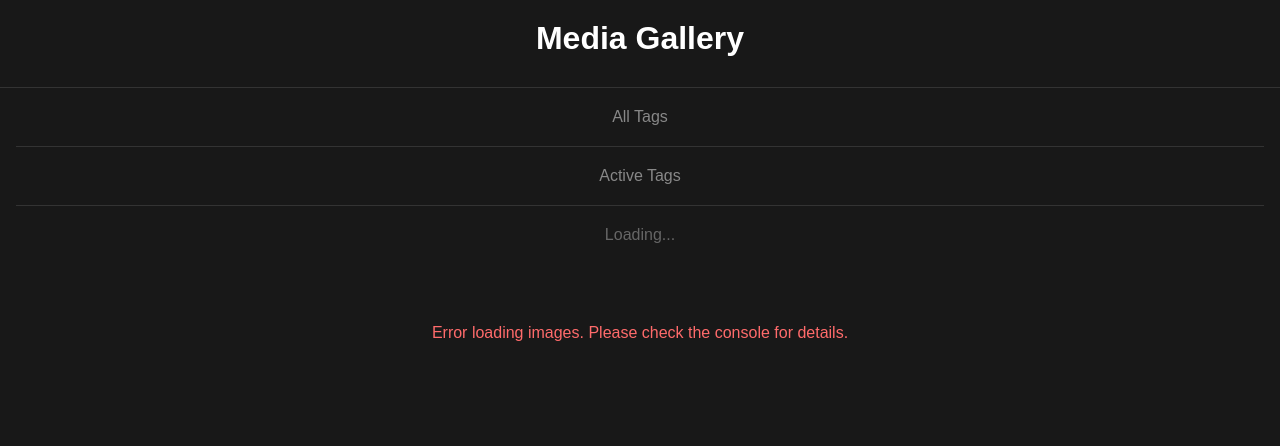
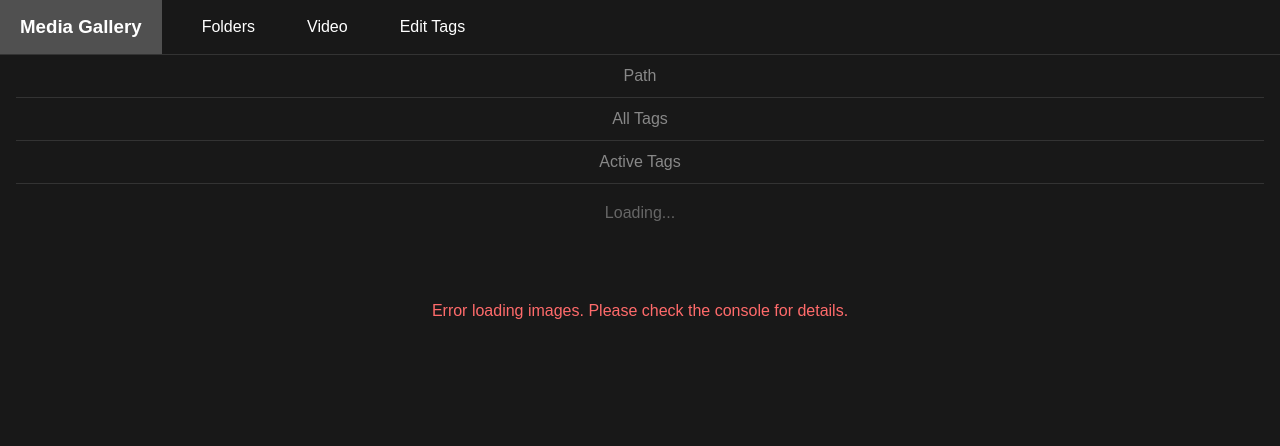
Before and after one commit to CTNH/Simple-Gallery, a Python web app: template src/gallery/templates/gallery.html in a window 1280 px wide. Shown: the top 446 px of the page. Run offline with Jinja, Linux system fonts and the light colour scheme; the template is opened without the code that fills it, so the values that code supplies are empty.

Commit message:
Add title bar in html and move path in header as filter item

```diff
--- a/src/gallery/static/app.js
+++ b/src/gallery/static/app.js
@@ -157,7 +157,7 @@ async function loadMediaByFilter({path = null, tags = [], pushState = true} = {}
 		}
 
 		const pathFilter = document.getElementById('filter-path');
-		pathFilter.innerHTML = 'Path';
+		pathFilter.innerHTML = '';
 		pathFilter.appendChild(createPathButtons(path));
 
 		updateAllTags();
--- a/src/gallery/static/style.css
+++ b/src/gallery/static/style.css
@@ -72,41 +72,32 @@ body {
 	color: #ff6b6b;
 }
 
-.filter-tags,
 .header {
+	display: flex;
 	text-align: center;
-	padding: 20px 0;
 	border-bottom: 1px solid #333;
+	gap: 28px;
+	align-items: center;
 }
 
-.filter-tags {
-	line-height: 32px;
-	flex-wrap: wrap;
-	display: flex;
-	margin-left: 16px;
-	margin-right: 16px;
-	justify-content: center;
-	padding-top: 0px;
+.header-title {
+	padding: 16px 20px;
+	background: rgb(80, 80, 80);
 }
 
-.filter-tags-header {
-	display: flex;
-	justify-content: center;
-	padding-top: 20px;
-}
-
-.header h1 {
-	margin-bottom: 10px;
-}
-
-.header h1 a {
+.header a {
 	text-decoration: none;
 	color: #fff;
 }
 
-.filter-tags-header,
-.header p {
-	color: #888;
+.header-item {
+	padding: 12px;
+	border-radius: 4px;
+	cursor: pointer;
+}
+
+.header-item:hover {
+	background: rgb(120, 120, 120);
 }
 
 .stats {
@@ -114,6 +105,25 @@ body {
 	text-align: center;
 	margin-bottom: 20px;
 	color: #666;
+}
+
+.filter-values {
+	line-height: 32px;
+	flex-wrap: wrap;
+	display: flex;
+	margin-left: 16px;
+	margin-right: 16px;
+	justify-content: center;
+	padding-bottom: 12px;
+	text-align: center;
+	border-bottom: 1px solid #333;
+}
+
+.filter-header {
+	display: flex;
+	justify-content: center;
+	padding-top: 12px;
+	color: #888;
 }
 
 /* Lightbox Styles */
@@ -438,7 +448,7 @@ body {
 }
 
 #filter-path a,
-.filter-tags a,
+.filter-values a,
 .info-value a {
 	text-decoration: none;
 	color: white;
@@ -456,7 +466,7 @@ body {
 }
 
 #filter-path a:hover,
-.filter-tags a:hover,
+.filter-values a:hover,
 .info-value a:hover {
 	background: rgba(255, 255, 255, 0.5);
 }
--- a/src/gallery/templates/gallery.html
+++ b/src/gallery/templates/gallery.html
@@ -10,15 +10,19 @@
 </head>
 <body>
 	<div class="header">
-		<h1><a href='/'>Media Gallery</a></h1>
-		<p id="filter-path"></p>
+		<h3 class="header-title"><a href='/'>Media Gallery</a></h3>
+		<a class="header-item" id="header-item-folder">Folders</a>
+		<a class="header-item" id="header-item-video">Video</a>
+		<a class="header-item" id="header-item-edit-tags">Edit Tags</a>
 	</div>
 
-	<div class="filter-tag-container">
-		<div class="filter-tags-header">All Tags</div>
-		<div class="filter-tags" id="filter-all-tags"></div>
-		<div class="filter-tags-header">Active Tags</div>
-		<div class="filter-tags" id="filter-active-tags"></div>
+	<div class="filter-container">
+		<div class="filter-header">Path</div>
+		<div class="filter-values" id="filter-path"></div>
+		<div class="filter-header">All Tags</div>
+		<div class="filter-values" id="filter-all-tags"></div>
+		<div class="filter-header">Active Tags</div>
+		<div class="filter-values" id="filter-active-tags"></div>
 	</div>
 	<div class="stats" id="stats">Loading...</div>
 
@@ -26,6 +30,7 @@
 		<div class="loading">Loading images...</div>
 	</div>
 
+	<!-- Toast -->
 	<div id="toast-container">
 		<div id="first-toast"></div>
 	</div>
```
